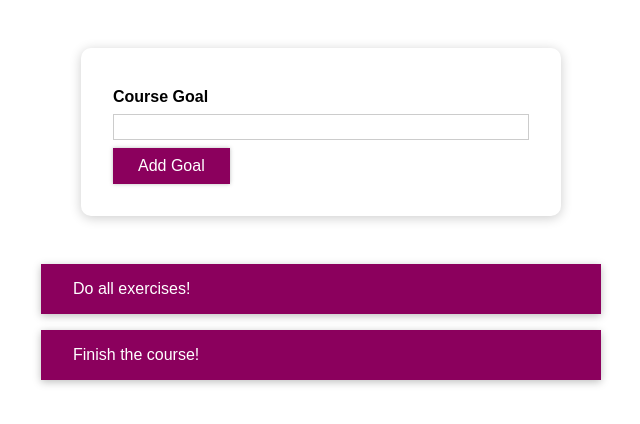
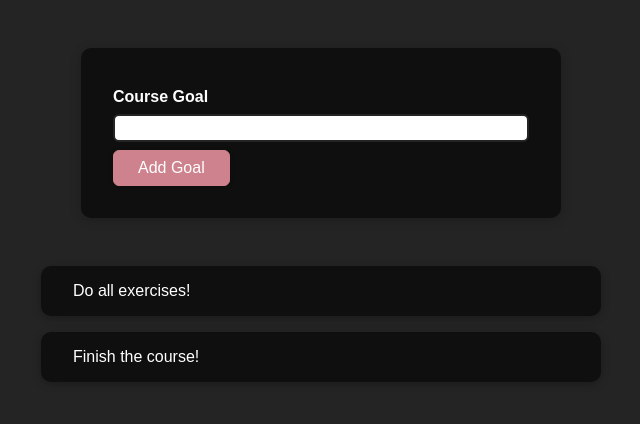
Before and after one commit to DevanshBajaj/styling_practice_react, a React (Create React App) app: page / in a window 1280 px wide. Shown: the top 424 px of the page, without its empty margins (319-959 px from the left). Built offline with nearby package versions, Linux system fonts and the light colour scheme.

Commit message:
better UI and  used styled components

```diff
--- a/package.json
+++ b/package.json
@@ -9,6 +9,7 @@
     "react": "^17.0.1",
     "react-dom": "^17.0.1",
     "react-scripts": "4.0.1",
+    "styled-components": "^5.3.0",
     "web-vitals": "^0.2.4"
   },
   "scripts": {
--- a/src/App.css
+++ b/src/App.css
@@ -2,6 +2,7 @@
   width: 35rem;
   max-width: 90%;
   margin: 3rem auto;
+  color: white;
 }
 
 #goal-form {
@@ -11,4 +12,6 @@
   padding: 2rem;
   box-shadow: 0 2px 12px rgba(0, 0, 0, 0.2);
   border-radius: 10px;
+  color: white;
+  background: #100F10;
 }
--- a/src/components/CourseGoals/CourseGoalItem/CourseGoalItem.css
+++ b/src/components/CourseGoals/CourseGoalItem/CourseGoalItem.css
@@ -1,8 +1,9 @@
 .goal-item {
   margin: 1rem 0;
-  background: #8b005d;
+  background: #100F10;
   box-shadow: 0 2px 8px rgba(0, 0, 0, 0.26);
   color: white;
   padding: 1rem 2rem;
   cursor: pointer;
+  border-radius: 10px;
 }
--- a/src/components/CourseGoals/CourseInput/CourseInput.css
+++ b/src/components/CourseGoals/CourseInput/CourseInput.css
@@ -11,23 +11,27 @@
 .form-control input {
   display: block;
   width: 100%;
-  border: 1px solid #ccc;
+  border: 2px solid #242424;
+  border-radius: 6px;
   font: inherit;
   line-height: 1.5rem;
   padding: 0 0.25rem;
 }
 
+.form-control input:hover {
+  border-color: #ccc;
+}
+
 .form-control input:focus {
   outline: none;
-  background: #fad0ec;
-  border-color: #8b005d;
+  border-color: #CE828E;
 }
 
 .form-control.invalid input{
-  border-color: salmon;
+  border-color: #c73707;
   background: #ffd7d7;
 }
 
 .form-control.invalid label {
-  color: red;
+  color: #da3b06;
 }
--- a/src/components/UI/Button/Button.css
+++ b/src/components/UI/Button/Button.css
@@ -6,6 +6,7 @@
   background: #8b005d;
   box-shadow: 0 0 4px rgba(0, 0, 0, 0.26);
   cursor: pointer;
+  border-radius: 4px;
 }
 
 .button:focus {
@@ -14,7 +15,8 @@
 
 .button:hover,
 .button:active {
-  background: #ac0e77;
+  background: #ca6c7a;
   border-color: #ac0e77;
   box-shadow: 0 0 8px rgba(0, 0, 0, 0.26);
+  transition: 1s ease-in;
 }
--- a/src/components/UI/Button/Button.js
+++ b/src/components/UI/Button/Button.js
@@ -1,7 +1,28 @@
-import React from 'react';
+import styled from 'styled-components';
 
-import './Button.css';
+const Button = styled.button`
+  font: inherit;
+  padding: 0.5rem 1.5rem;
+  border: 1px solid #CE828E;
+  color: white;
+  background: #CE828E;
+  box-shadow: 0 0 4px rgba(0, 0, 0, 0.26);
+  cursor: pointer;
+  border-radius: 6px;
 
+  &:focus {
+  outline: none;
+
+  &:hover,
+  &:active {
+  background: #ca6c7a;
+  border-color: #ca6c7a;
+  box-shadow: 0 0 8px rgba(0, 0, 0, 0.26);
+  }
+`;
+
+
+/*
 const Button = props => {
   return (
     <button type={props.type} className="button" onClick={props.onClick}>
@@ -9,5 +30,5 @@ const Button = props => {
     </button>
   );
 };
-
+*/
 export default Button;
--- a/src/index.css
+++ b/src/index.css
@@ -8,4 +8,5 @@ html {
 
 body {
   margin: 0;
+  background: #242424;
 }
```
Also changed, not shown: 1 other file (tests, documents, lock files or other folders).
